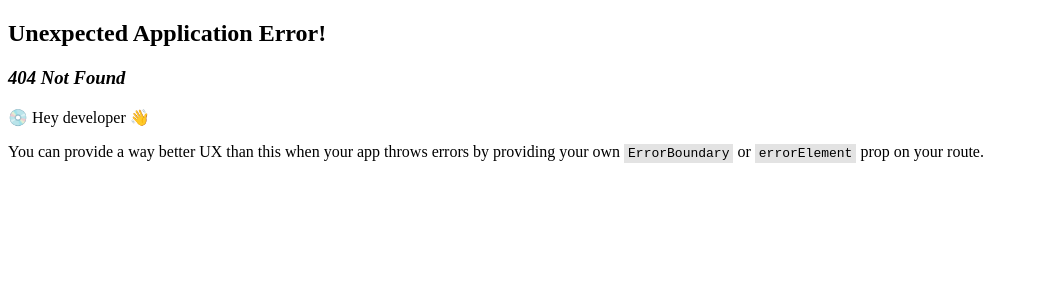
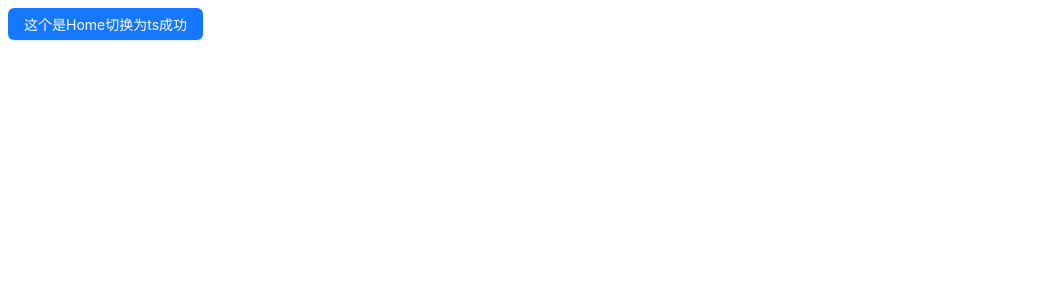
Before and after one commit to Chismnie/HireSphere, a React (Vite) app: page /home in a window 1280 px wide. Before the commit this address had no page. Shown: the top 300 px of the page, without its empty margins (0-1039 px from the left). Built offline with nearby package versions, Linux system fonts and the light colour scheme.

Commit message:
fix: 切换为ts

```diff
--- a/src/router/router.tsx
+++ b/src/router/router.tsx
@@ -1,5 +1,6 @@
 import { createBrowserRouter, Navigate } from "react-router-dom";
 import Login from "../view/Login/login";
+import Home from "../view/Home/index";
 const routers = [
   {
     path: "/",
@@ -9,6 +10,10 @@ const routers = [
     path: "/login",
     element: <Login />,
   },
+  {
+    path: "/home",
+    element: <Home />,
+  },
 ];
 
 // eslint-disable-next-line react-refresh/only-export-components
--- /dev/null
+++ b/src/view/Home/index.tsx
@@ -0,0 +1,9 @@
+import { Button } from "antd";
+const Home: React.FC = () => {
+  return (
+    <div>
+      <Button type="primary">这个是Home切换为ts成功</Button>
+    </div>
+  );
+};
+export default Home;
--- a/src/view/Login/login.tsx
+++ b/src/view/Login/login.tsx
@@ -2,7 +2,7 @@ import { Button } from "antd";
 const Login: React.FC = () => {
   return (
     <div>
-      <Button type="primary">这个是登录页</Button>
+      <Button type="primary">这个是登录页切换为ts成功</Button>
     </div>
   );
 };
```
